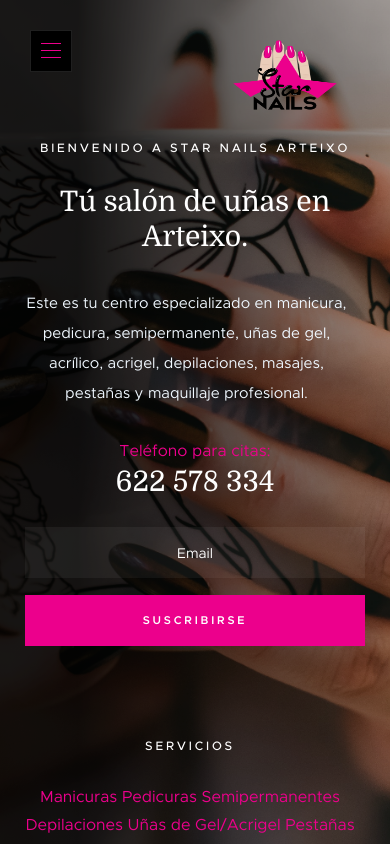
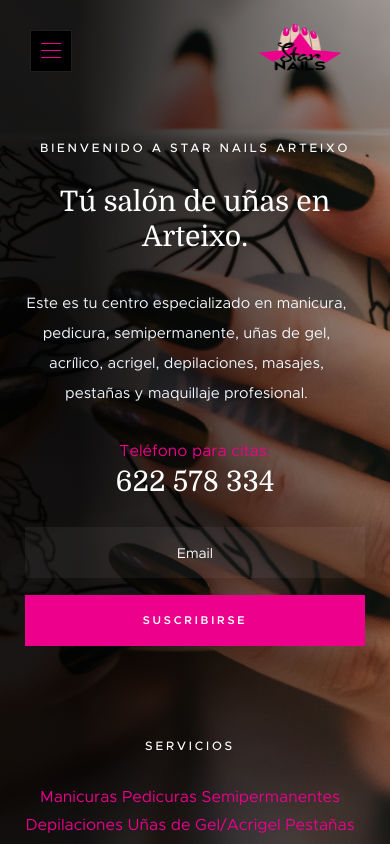
Before and after one commit to starnailsarteixo/starnailsarteixo.github.io, a plain HTML site: page index.html in a window 390 px wide. Drawn offline with Linux system fonts and the light colour scheme.

Commit message:
Logo and others bug fix

```diff
--- a/css/main.css
+++ b/css/main.css
@@ -1230,7 +1230,7 @@ input::-moz-focus-inner {
   padding: 0;
   position: absolute;
   right: 60px;
-  top: 15px;
+  top: 7px;
 }
 
 .home-logo a {
@@ -1970,8 +1970,8 @@ html.no-csstransitions .home-content__main {
   }
 
   .home-logo img {
-    width: 150px;
-    height: 120px;
+    width: 120px;
+    height: 80px;
   }
 
   .home-content h1 {
--- a/index.html
+++ b/index.html
@@ -5,7 +5,7 @@
     <!--- basic page needs
     ================================================== -->
     <meta charset="utf-8">
-    <title>Count - Static</title>
+    <title>StarNails Arteixo - Salón de uñas</title>
     <meta name="description" content="">
     <meta name="author" content="">
 
```
